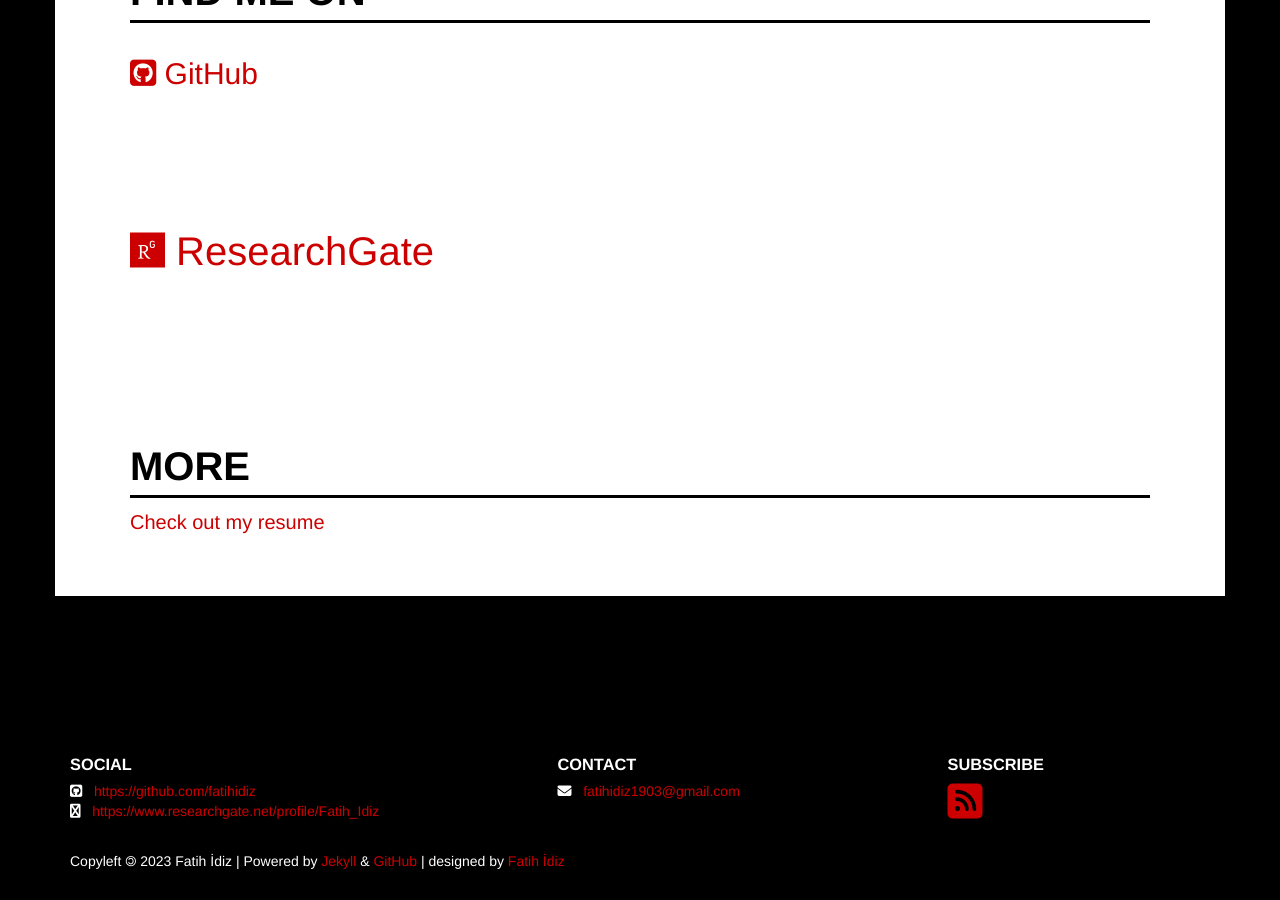
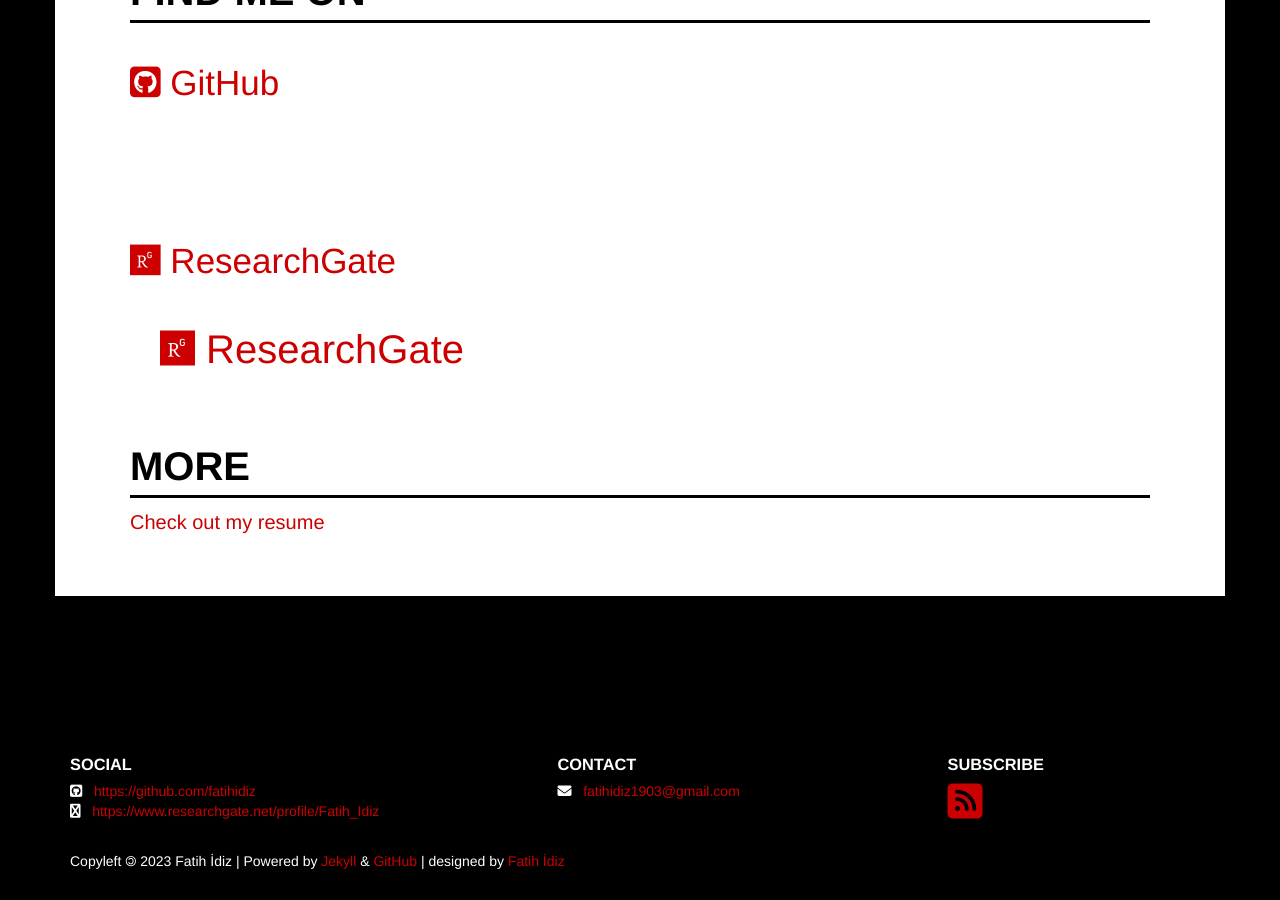
Before and after one commit to fatihidiz/fatihidiz-unifreak.github.io, a Jekyll site: the page built from about/index.html, in a window 1280 px wide and 900 px high, scrolled down 774 px. Built offline with Jekyll 4.4.1, drawn with Linux system fonts in a browser that asks for light colours; nearby versions of some CDN libraries.

Commit message:
Update index.html

```diff
--- a/about/index.html
+++ b/about/index.html
@@ -40,8 +40,9 @@ layout: default
             <li><a href="{{ social.link }}"><i class=" {{ social.icon-class }}"></i></a></li>
           {% endfor %}
           -->
-          <li><p style="font-size:30px;"> <a href="https://github.com/fatihidiz"><i class="fa-brands fa-square-github"></i> GitHub</a> </p></li>
-          <li><p style="font-size:40px;"> <a href="https://www.researchgate.net/profile/Fatih_Idiz"><i class="fa-brands fa-researchgate"></i> ResearchGate</a> </p></li>
+          <li><p style="font-size:35px;"> <a href="https://github.com/fatihidiz"><i class="fa-brands fa-square-github"></i> GitHub</a> </p></li>
+          <li><p style="font-size:35px;"> <a href="https://www.researchgate.net/profile/Fatih_Idiz"><i class="fa-brands fa-researchgate"></i> ResearchGate</a> </p></li>
+          <li> <a href="https://www.researchgate.net/profile/Fatih_Idiz"><i class="fa-brands fa-researchgate"></i> ResearchGate</a> </li>
         </ul>
     </section>
 
```
